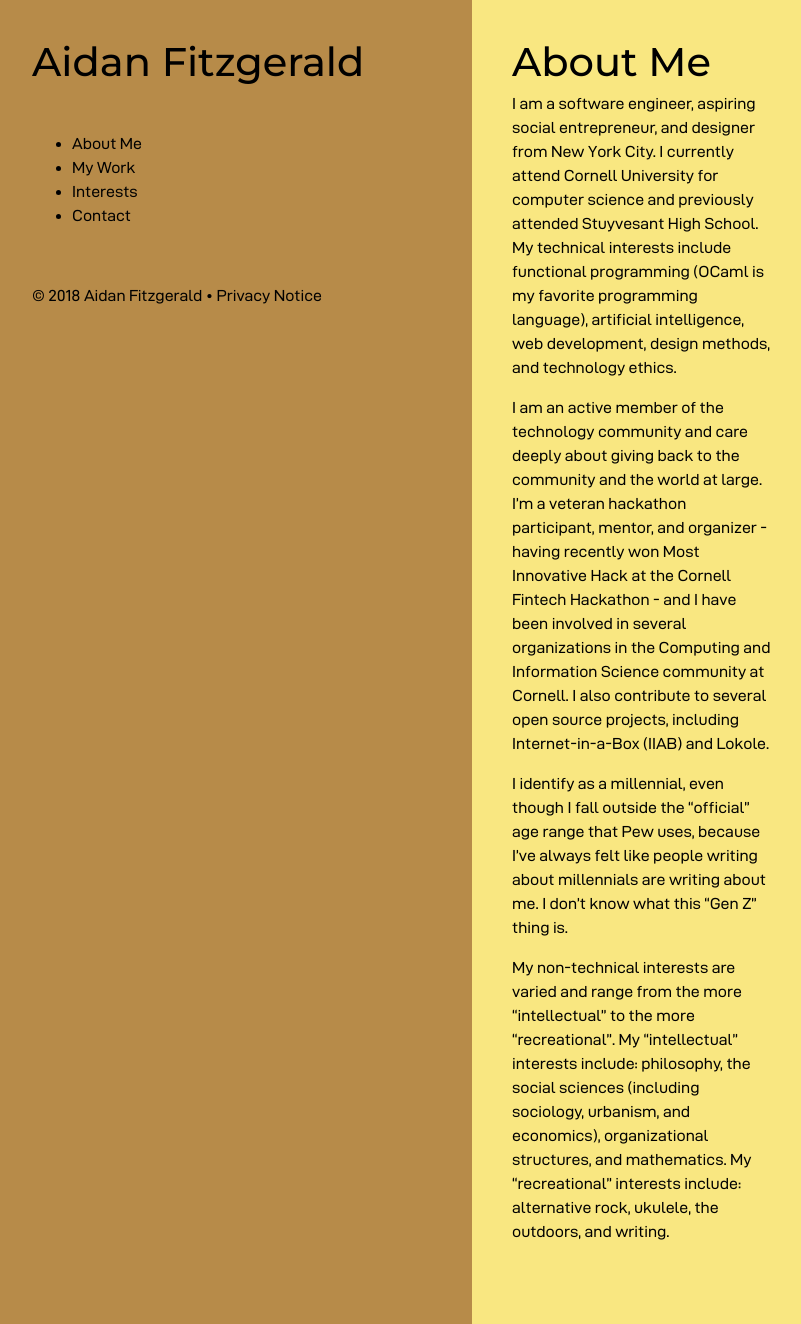
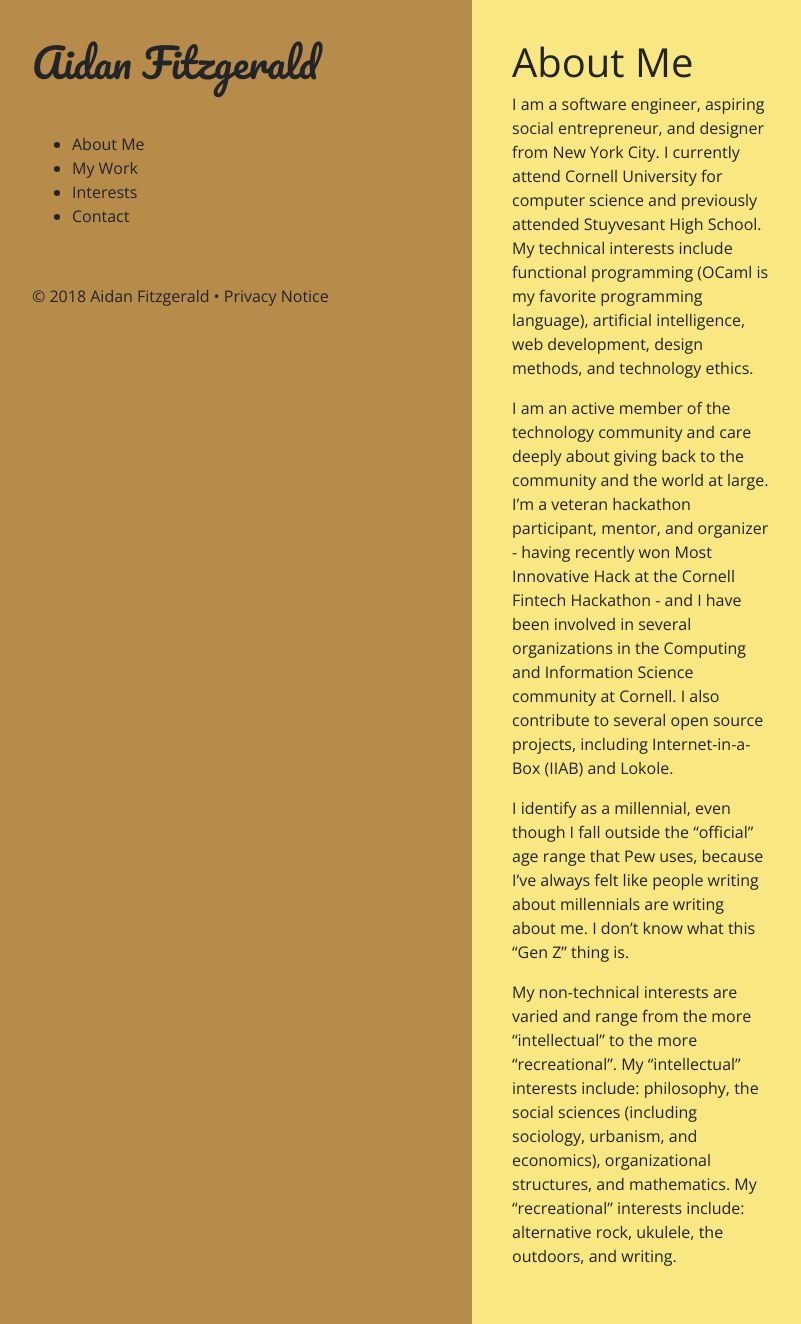
Before and after one commit to aidan-fitz/aidan-fitz.com, a Jekyll site: the page built from index.md, in a window 1280 px wide and 1324 px high. Shown: the whole window, without its empty margins (8-809 px from the left). Built offline with Jekyll 4.4.1, drawn with Linux system fonts in a browser that asks for light colours; nearby versions of some CDN libraries.

Commit message:
Change fonts. Prototyping with only free fonts for now

```diff
--- a/css/_sass/_fonts.scss
+++ b/css/_sass/_fonts.scss
@@ -1,20 +1,20 @@
 // Change this Google Fonts import as necessary
-@import url('https://fonts.googleapis.com/css?family=Montserrat:500');
+@import url('https://fonts.googleapis.com/css?family=Open+Sans:400,400i,700,700i|Pacifico');
 
-@font-face {
-  font-family: "D-DIN";
-  src: url('/fonts/D-DIN.woff2') format('woff2'),
-       url('/fonts/D-DIN.woff') format('woff'),
-       url('/fonts/D-DIN.otf') format('opentype'),
-       url('/fonts/D-DIN.ttf') format('truetype');
-  font-weight: normal;
-  font-style: normal;
-}
+// @font-face {
+//   font-family: "D-DIN";
+//   src: url('/fonts/D-DIN.woff2') format('woff2'),
+//        url('/fonts/D-DIN.woff') format('woff'),
+//        url('/fonts/D-DIN.otf') format('opentype'),
+//        url('/fonts/D-DIN.ttf') format('truetype');
+//   font-weight: normal;
+//   font-style: normal;
+// }
 
-@font-face {
-  font-family: "D-Din Expanded";
-  src: url('/fonts/D-Din_Expanded.woff2') format('woff2'),
-       url('/fonts/D-DIN_Expanded.woff') format('woff');
-  font-weight: normal;
-  font-style: normal;
-}
+// @font-face {
+//   font-family: "D-Din Expanded";
+//   src: url('/fonts/D-Din_Expanded.woff2') format('woff2'),
+//        url('/fonts/D-DIN_Expanded.woff') format('woff');
+//   font-weight: normal;
+//   font-style: normal;
+// }
--- a/css/style.scss
+++ b/css/style.scss
@@ -11,6 +11,7 @@ $sidebar-width: 480px;
 
 body {
   background-color: $main-bg-color;
+  font-family: "Open Sans", sans-serif;
 }
 
 #site-sidebar {
@@ -23,6 +24,10 @@ body {
   background-color: $sidebar-bg-color;
   overflow-x: hidden; // Disable horizontal scroll
   padding: 40px;
+}
+
+#site-title {
+  font-family: "Pacifico";
 }
 
 main {
@@ -42,15 +47,6 @@ nav a.nav-link {
 
 nav a.nav-link:active {
   text-decoration: underline;
-}
-
-body {
-  @extend %white-bg;
-  font-family: "D-DIN Expanded", sans-serif; // play around with this
-}
-
-h1, h2 {
-  font-family: "Montserrat", sans-serif;
 }
 
 .social {
```
